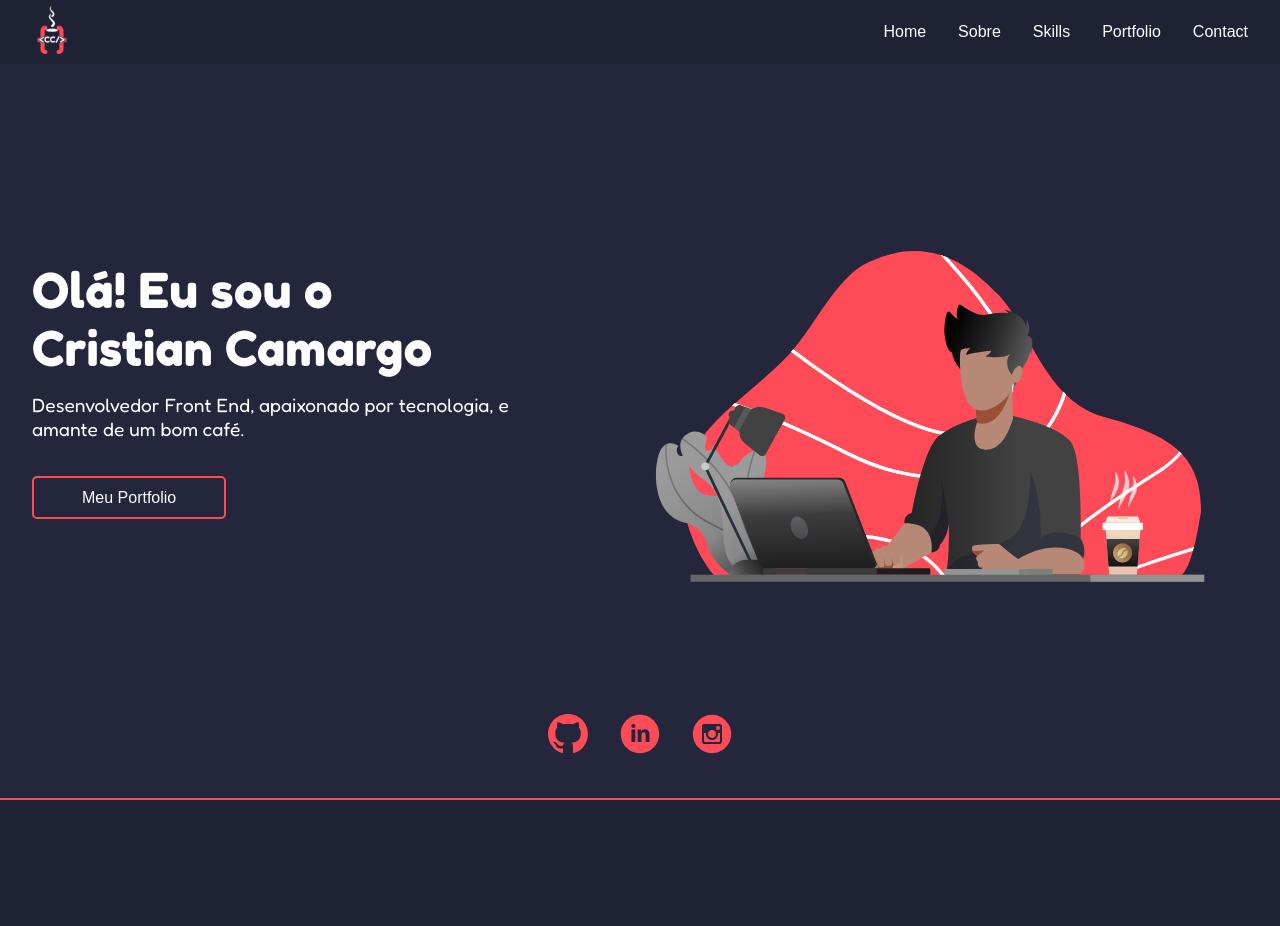
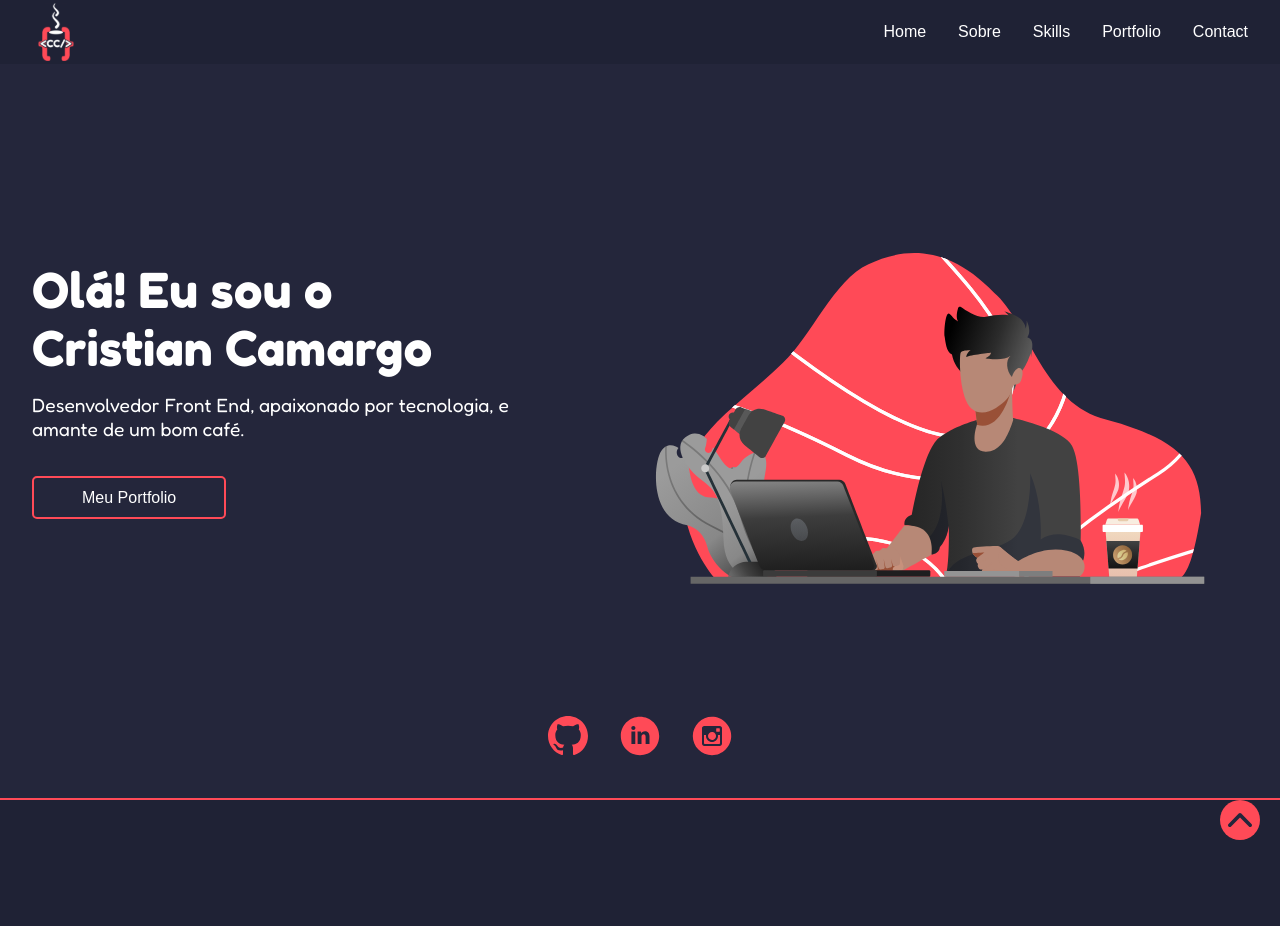
Before and after one commit to cfcamargo/my-portfoly, a React (Vite) app: page / in a window 1280 px wide. Shown: the top 926 px of the page. Built offline with nearby package versions, Linux system fonts and the light colour scheme.

Commit message:
Refactor footer, and add backToTop Button

```diff
--- a/index.html
+++ b/index.html
@@ -1,5 +1,4 @@
-<!DOCTYPE html>
-<html lang="en">
+<html lang="PT-BR">
 
 <head>
   <meta charset="UTF-8" />
@@ -15,7 +14,7 @@
   <meta name="author" description="Cristian Camargo"/>
 
   <meta name="keywords" content="Criar site, Desenvolvedor Front End, Website, React, Cristian Camargo">
-  <meta property=”og:image” content=”https://instagram.fpmg1-1.fna.fbcdn.net/v/t51.2885-15/281033581_1425517157874750_1741566614067848879_n.jpg?stp=dst-jpg_e35&_nc_ht=instagram.fpmg1-1.fna.fbcdn.net&_nc_cat=106&_nc_ohc=yZo4BKkRd5sAX_oo3DN&tn=o07eO3VC1sj37kOU&edm=ALQROFkBAAAA&ccb=7-5&ig_cache_key=MjgzOTc0Mjk3MzM0NTg4MTY5Mw%3D%3D.2-ccb7-5&oh=00_AT8vlSlyZG5qOoYfKa4ocdbuTtDo6z3O9PjBqBhkxioTqQ&oe=629C533A&_nc_sid=30a2ef“/>
+  <!-- <meta property=”og:image” content=”https://instagram.fpmg1-1.fna.fbcdn.net/v/t51.2885-15/281033581_1425517157874750_1741566614067848879_n.jpg?stp=dst-jpg_e35&_nc_ht=instagram.fpmg1-1.fna.fbcdn.net&_nc_cat=106&_nc_ohc=yZo4BKkRd5sAX_oo3DN&tn=o07eO3VC1sj37kOU&edm=ALQROFkBAAAA&ccb=7-5&ig_cache_key=MjgzOTc0Mjk3MzM0NTg4MTY5Mw%3D%3D.2-ccb7-5&oh=00_AT8vlSlyZG5qOoYfKa4ocdbuTtDo6z3O9PjBqBhkxioTqQ&oe=629C533A&_nc_sid=30a2ef“/> -->
 
 
 
--- a/src/components/About/AboutMeCards/InteressCard/index.tsx
+++ b/src/components/About/AboutMeCards/InteressCard/index.tsx
@@ -11,7 +11,7 @@ import { CardContent } from './styles';
 export function InteressCard(){
   return (
     <CardContent>
-        <h4>Hobyes: </h4>
+        <h4>Hobbies: </h4>
         <div className="interessItems">
           <InteressItem icon={musicImg} title='Música'/>
           <InteressItem icon={gamesImg} title='Games'/>
--- /dev/null
+++ b/src/components/BackToTop/index.tsx
@@ -0,0 +1,36 @@
+import { useEffect, useState } from 'react'
+import arrowIcon from '../../assets/icons/arrow.svg'
+import { Container } from './style'
+
+export function BackToTop() {
+
+  const [backToTopButton, setBackToTopButton] = useState(false)
+
+  useEffect(() => {
+    window.addEventListener('scroll', () => {
+      if (window.scrollY > 100) {
+        setBackToTopButton(true)
+      } else {
+        setBackToTopButton(false)
+      }
+    })
+  })
+
+
+  function handleBackToTop() {
+    window.scrollTo(0, 0)
+  }
+
+  return (
+
+
+
+      <Container onClick={handleBackToTop} className={backToTopButton ? 'back-to-top active' : 'back-to-top'}>
+
+        <img src={arrowIcon} alt="Icone de uma flecha apontando pra cima" />
+
+      </Container>
+
+
+  )
+}
--- /dev/null
+++ b/src/components/BackToTop/style.ts
@@ -0,0 +1,43 @@
+import styled from "styled-components";
+
+export const Container = styled.button`
+
+  display: flex;
+  flex-direction: column;
+  justify-content: center;
+  align-items: center;
+  gap: .4rem;
+  background-color: var(--color-primary);
+  border-radius: 50%;
+
+  width: 40px;
+  height: 40px;
+
+  position: fixed;
+  bottom : -40;
+  right: 20;
+
+  border: none;
+
+  transition: bottom .3s ease-in;
+
+  cursor: pointer;
+
+  img{
+    width: 60%;
+  }
+
+
+
+  &.active{
+    bottom: 20;
+  }
+
+  &:hover{
+    transform: scale(1.1);
+    filter: brightness(.9);
+  }
+
+
+
+`
--- a/src/components/Contact/index.tsx
+++ b/src/components/Contact/index.tsx
@@ -43,12 +43,12 @@ export function Contact() {
 
             <div className="input-area">
               <label htmlFor="name">Nome:</label>
-              <input type="text" name="name" placeholder="Digite seu nome" required />
+              <input autoComplete='off' type="text" name="name" placeholder="Digite seu nome" required />
             </div>
 
             <div className="input-area">
               <label htmlFor="email">Email: </label>
-              <input type="email" name="email" required placeholder="Digite seu melhor e-mail" />
+              <input autoComplete="off" type="email" name="email" required placeholder="Digite seu melhor e-mail" />
             </div>
 
             <div className="input-text-area">
--- a/src/components/Contact/styles.ts
+++ b/src/components/Contact/styles.ts
@@ -64,6 +64,8 @@ export const Container = styled.section`
               color: var(--color-primary);
 
               background-color: var(--color-dark-blue);
+
+
 
               input{
 
--- a/src/components/Header/index.tsx
+++ b/src/components/Header/index.tsx
@@ -13,7 +13,7 @@ export function Header() {
   const [menuIsActive, setMenuIsActive] = useState(false);
 
   return (
-    <HeaderNav>
+    <HeaderNav id='header'>
         <div className="navbar-menu-brand">
             <a href="#">
               <img src={Logo} alt="Logo Cristian Camargo" />
--- a/src/components/footer/index.tsx
+++ b/src/components/footer/index.tsx
@@ -1,4 +1,5 @@
-import { Container } from "./styles"
+import { Container } from './styles'
+
 import logoIcon from '../../assets/icons/iconSimple.svg'
 import logo from '../../assets/icons/fullLogo.svg'
 
@@ -10,13 +11,21 @@ export function Footer(){
 
 
   return(
+    <>
+    <div className="divisor"/>
     <Container>
+        <div className="content">
         <div className="footer-description">
-          <p><img src={logoIcon} alt="" />Cristian Camargo - Todos os direitos reservados</p>
+          <p>Cristian Camargo - Todos os direitos reservados</p>
           <span>© Copyright {yearAtual}</span>
         </div>
+        </div>
 
+        <div className="logo">
         <img src={logo} alt="Logo do cristian Camargo" />
+        </div>
     </Container>
+
+    </>
   )
 }
--- a/src/components/footer/styles.ts
+++ b/src/components/footer/styles.ts
@@ -4,26 +4,27 @@ export const Container = styled.footer`
 
 
 
-  width: 90%;
+  width: 100%;
   max-width: 1220px;
+  padding: 3rem 1rem;
 
-  margin: 4rem auto 0;
 
-  display: grid;
-  justify-content: center;
-  align-items: center;
+  margin: 2rem auto 0 auto;
 
-  text-align: center;
+  display: flex;
+  justify-content: space-between;
+
+
+  .content{
+    display: flex;
+    align-items: center;
+    justify-content:flex-start;
+  }
 
   .footer-description{
     p{
     color: white;
     font-family: 'Fredoka', sans-serif;
-    display: flex;
-    align-items: center;
-    justify-content: center;
-    height: 30px;
-
     font-size: .7rem;
 
     img{
@@ -41,7 +42,7 @@ export const Container = styled.footer`
 
 
   img{
-    margin: 3rem auto;
+    width: 150px;
   }
 
 
--- a/src/pages/Home.tsx
+++ b/src/pages/Home.tsx
@@ -1,7 +1,8 @@
 import { About } from "../components/About";
+import { BackToTop } from "../components/BackToTop";
 import { Banner } from "../components/Banner";
 import { Contact } from "../components/Contact";
-import { Footer } from "../components/footer";
+import { Footer } from "../components/Footer";
 import { Header } from "../components/Header";
 import { Portfoly } from "../components/Portfoly";
 import { Skills } from "../components/Skills";
@@ -18,6 +19,7 @@ export function Home() {
       <Contact />
     </main>
       <Footer />
+      <BackToTop />
     </>
   )
 }
--- a/src/styles/global.scss
+++ b/src/styles/global.scss
@@ -39,3 +39,9 @@ body{
 
   border-bottom: 2px solid var(--color-primary);
 }
+
+.divisor{
+  width: 100%;
+  height: 1px;
+  background: var(--color-primary);
+}
```
Also changed, not shown: indexs.html (added), src/assets/icons/arrow.svg (added).
